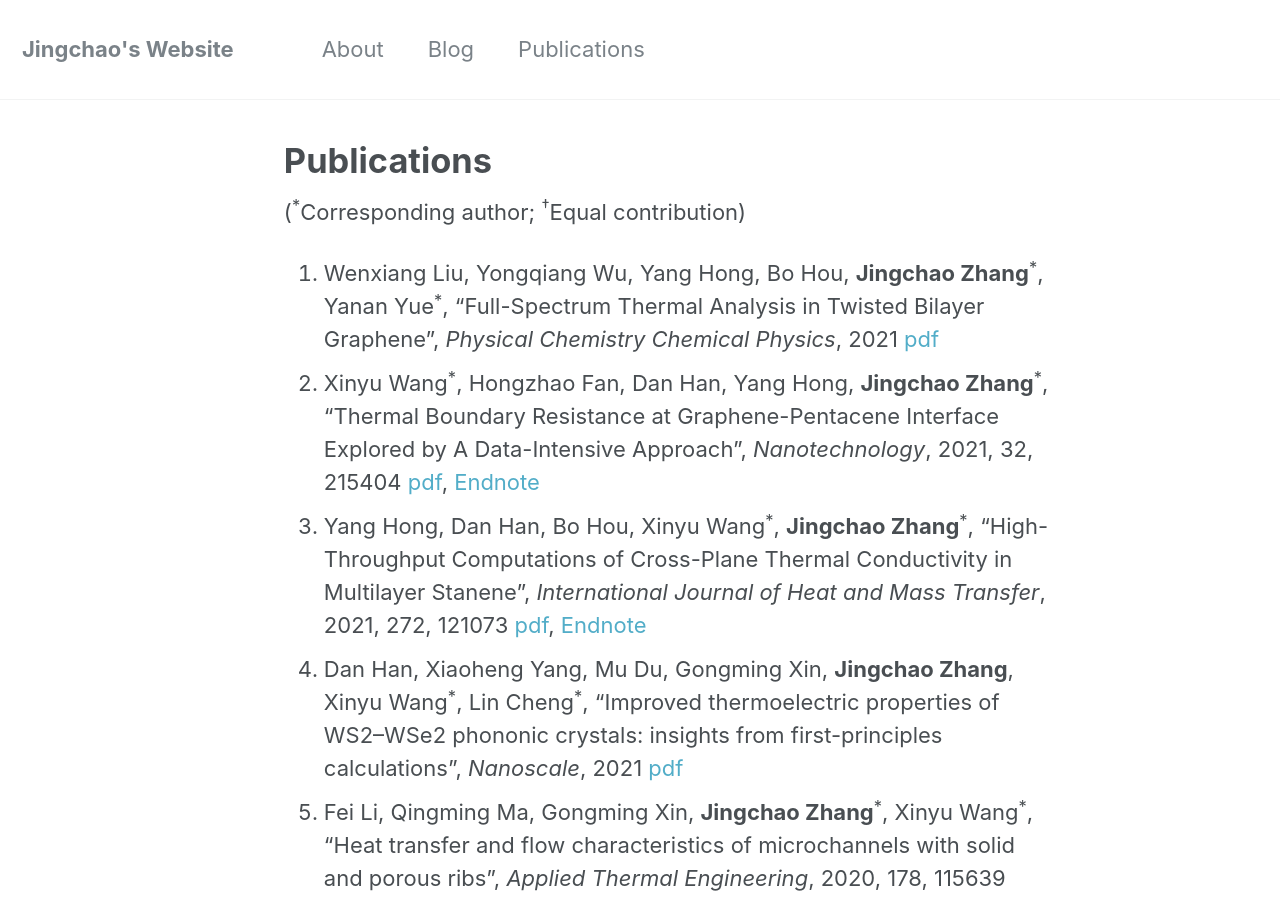
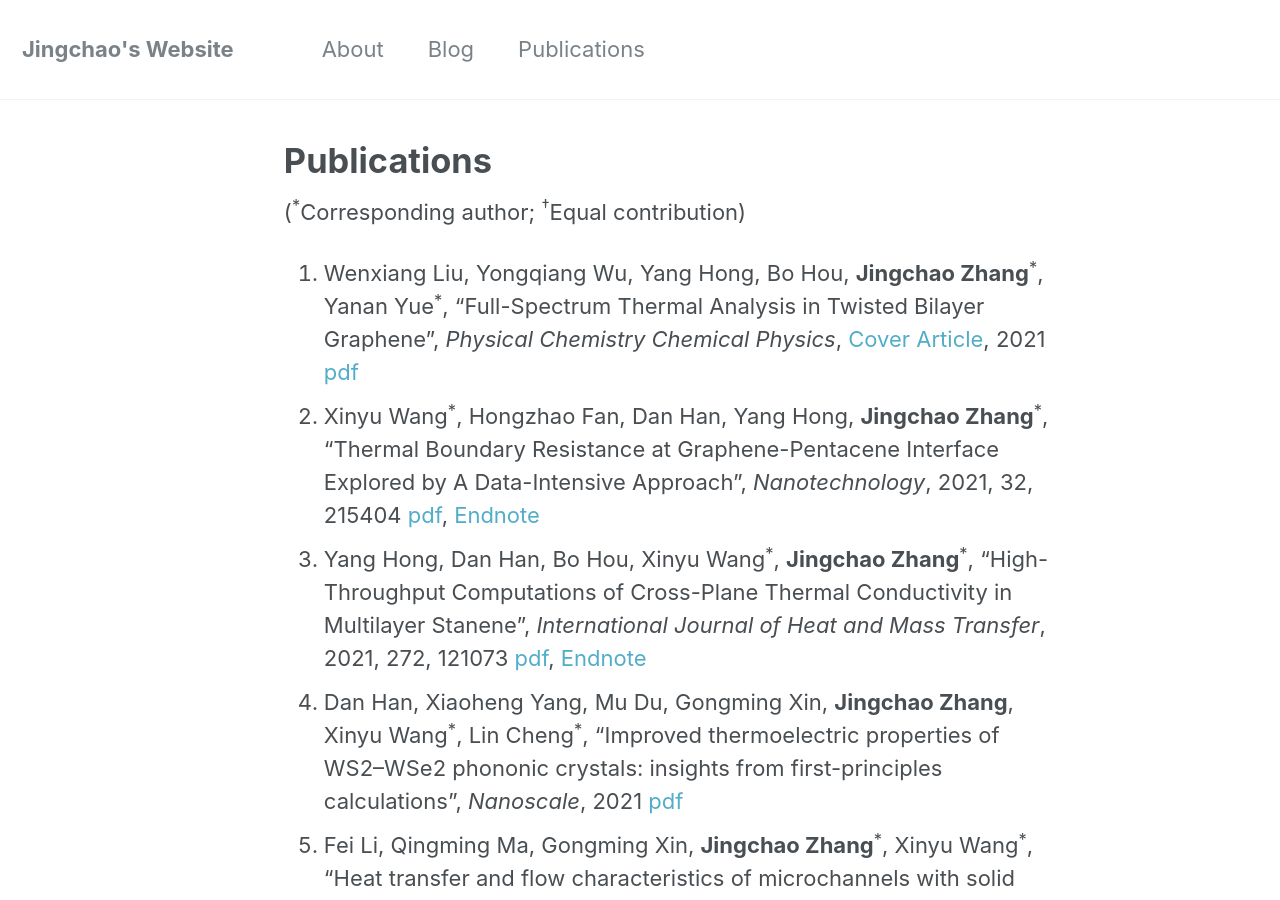
Before and after one commit to JingchaoZhang/JingchaoZhang.github.io, a Jekyll site: the page built from _pages/publications.md, in a window 1280 px wide and 900 px high. Built offline with Jekyll 4.4.1, drawn with Linux system fonts in a browser that asks for light colours.

Commit message:
Update publications.md

```diff
--- a/_pages/publications.md
+++ b/_pages/publications.md
@@ -7,7 +7,7 @@
 
 (<sup>\*</sup>Corresponding author; <sup>†</sup>Equal contribution)
 
-1. Wenxiang Liu, Yongqiang Wu, Yang Hong, Bo Hou, **Jingchao Zhang**<sup>\*</sup>, Yanan Yue<sup>\*</sup>, "Full-Spectrum Thermal Analysis in Twisted Bilayer Graphene", *Physical Chemistry Chemical Physics*, 2021 [pdf](https://drive.google.com/file/d/1GwmeSDrnaBKdatSAO_nRV2JlJbpxMPOE/view?usp=sharing)
+1. Wenxiang Liu, Yongqiang Wu, Yang Hong, Bo Hou, **Jingchao Zhang**<sup>\*</sup>, Yanan Yue<sup>\*</sup>, "Full-Spectrum Thermal Analysis in Twisted Bilayer Graphene", *Physical Chemistry Chemical Physics*, [Cover Article](), 2021 [pdf](https://drive.google.com/file/d/1GwmeSDrnaBKdatSAO_nRV2JlJbpxMPOE/view?usp=sharing)
 1. Xinyu Wang<sup>\*</sup>, Hongzhao Fan, Dan Han, Yang Hong, **Jingchao Zhang**<sup>\*</sup>, "Thermal Boundary Resistance at Graphene-Pentacene Interface Explored by A Data-Intensive Approach", *Nanotechnology*, 2021, 32, 215404 [pdf](https://drive.google.com/file/d/1AcEVYFfYAEEPisRVgxOCoeWjl8AfNH-_/view?usp=sharing), [Endnote](https://drive.google.com/uc?export=download&id=1FoGh5PeH00QuHd9dqC-IvM3GcnJgR6V_)
 2. Yang Hong, Dan Han, Bo Hou, Xinyu Wang<sup>\*</sup>, **Jingchao Zhang**<sup>\*</sup>, "High-Throughput Computations of Cross-Plane Thermal Conductivity in Multilayer Stanene", *International Journal of Heat and Mass Transfer*, 2021, 272, 121073 [pdf](https://drive.google.com/file/d/1pxm9_brr3WYJ8nxofIMnBJYjYlbDMldg/view?usp=sharing), [Endnote](https://drive.google.com/uc?export=download&id=1c9AjfHcS7YwAX2cjM5y45bvDCfFkJEcp)
 3. Dan Han, Xiaoheng Yang, Mu Du, Gongming Xin, **Jingchao Zhang**, Xinyu Wang<sup>\*</sup>, Lin Cheng<sup>\*</sup>, "Improved thermoelectric properties of WS2–WSe2 phononic crystals: insights from first-principles calculations", *Nanoscale*, 2021 [pdf](https://drive.google.com/uc?export=download&id=1mLxrIYwhfRgyEZeE6U4hgvNMiOqZSObp)
```
